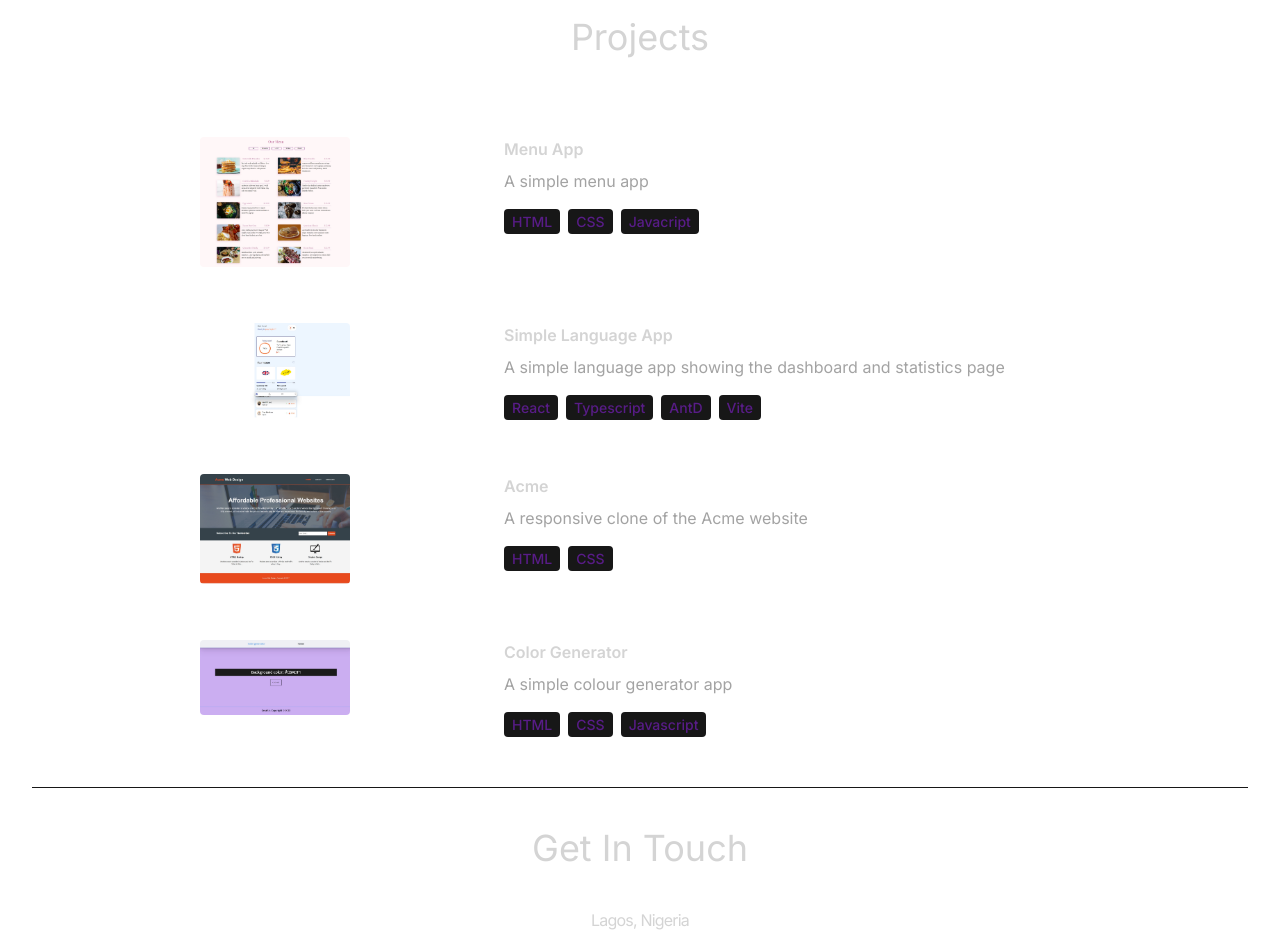
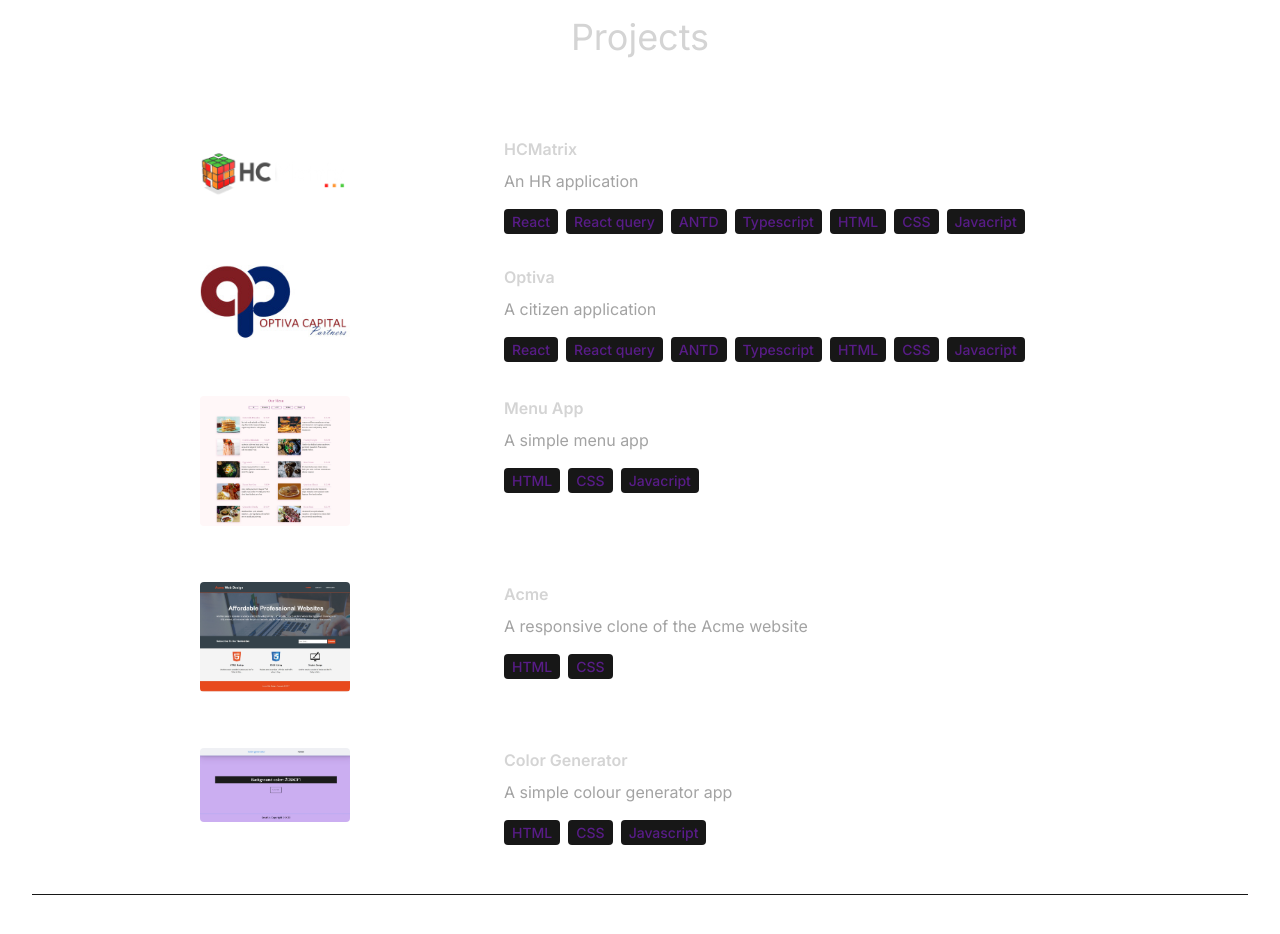
Before and after one commit to Greattie/final-portfolio, a React (Create React App) app: page / in a window 1280 px wide. Shown: the part 3580-4514 px from the top of the page. Built offline with nearby package versions, Linux system fonts and the light colour scheme.

Commit message:
(chore): update projects section

```diff
--- a/src/constants.js
+++ b/src/constants.js
@@ -1,5 +1,6 @@
 import menu from "./assets/menu-app.jpeg";
-import monie from "./assets/monie.jpeg";
+import optiva from "./assets/optiva.jpg";
+import hcmatrix from "./assets/hcmatrix.png";
 import acme from "./assets/acme.jpeg";
 import colour from "./assets/colour.jpeg";
 export const HERO_CONTENT = ``;
@@ -56,18 +57,41 @@ export const EXPERIENCES = [
 
 export const PROJECTS = [
   {
+    title: "HCMatrix",
+    image: hcmatrix,
+    description: `An HR application`,
+    technologies: [
+      "React",
+      "React query",
+      "ANTD",
+      "Typescript",
+      "HTML",
+      "CSS",
+      "Javacript",
+    ],
+    link: `https://app.hcmatrix.com`,
+  },
+  {
+    title: "Optiva",
+    image: optiva,
+    description: `A citizen application`,
+    technologies: [
+      "React",
+      "React query",
+      "ANTD",
+      "Typescript",
+      "HTML",
+      "CSS",
+      "Javacript",
+    ],
+    link: `https://optiva-app.netlify.app`,
+  },
+  {
     title: "Menu App",
     image: menu,
     description: `A simple menu app`,
     technologies: ["HTML", "CSS", "Javacript"],
     link: `https://my-menu-app-proj.netlify.app/`,
-  },
-  {
-    title: "Simple Language App",
-    image: monie,
-    description: `A simple language app showing the dashboard and statistics page`,
-    technologies: ["React", "Typescript", "AntD", "Vite"],
-    link: `https://moniepoint-proj.netlify.app`,
   },
 
   {
@@ -88,6 +112,5 @@ export const PROJECTS = [
 
 export const CONTACT = {
   address: "Lagos, Nigeria",
-  phoneNo: "+234 810 292 9070",
   email: "gamubode@gmail.com",
 };
```
Also changed, not shown: src/assets/hcmatrix.png (added), src/assets/optiva.jpg (added).
